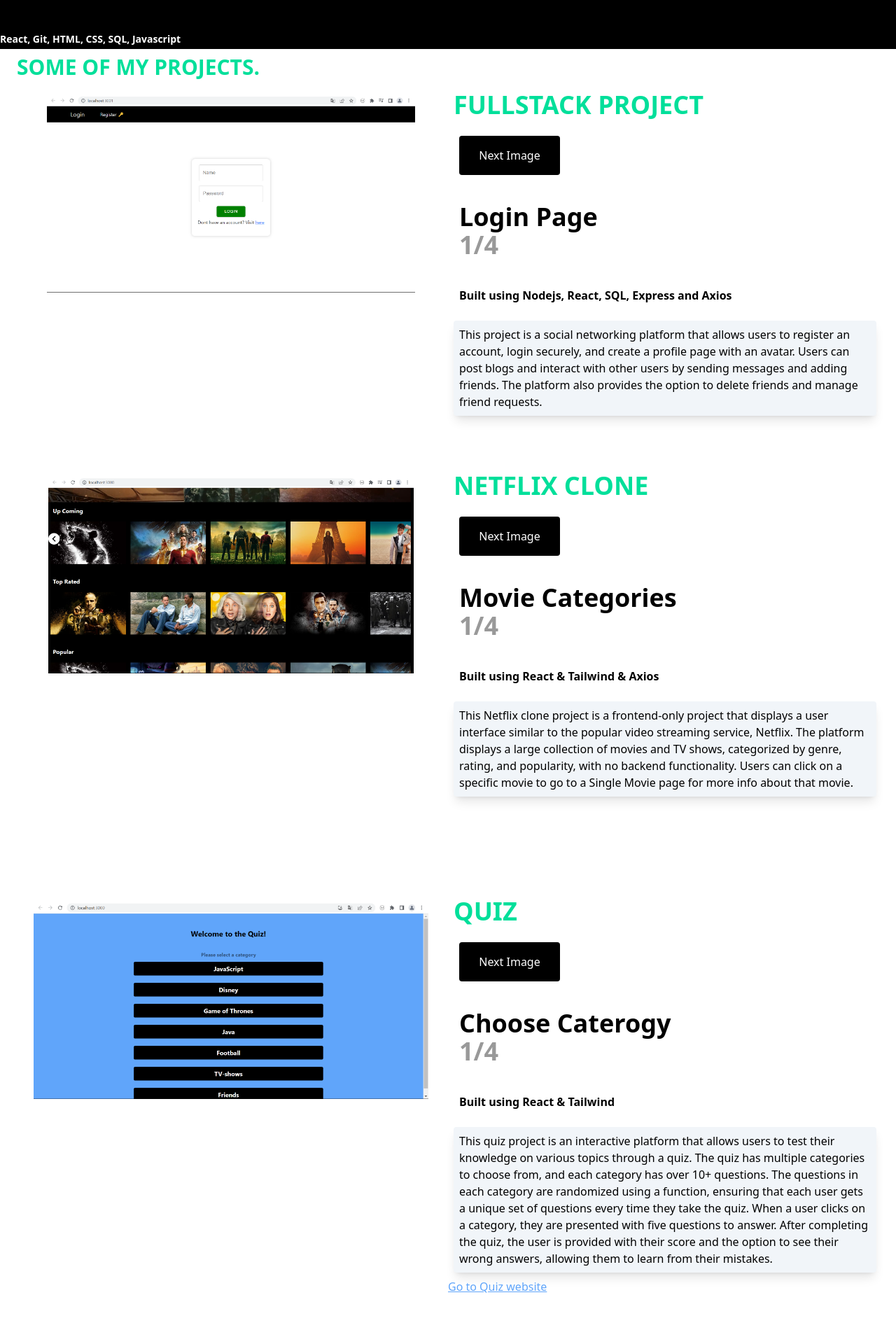
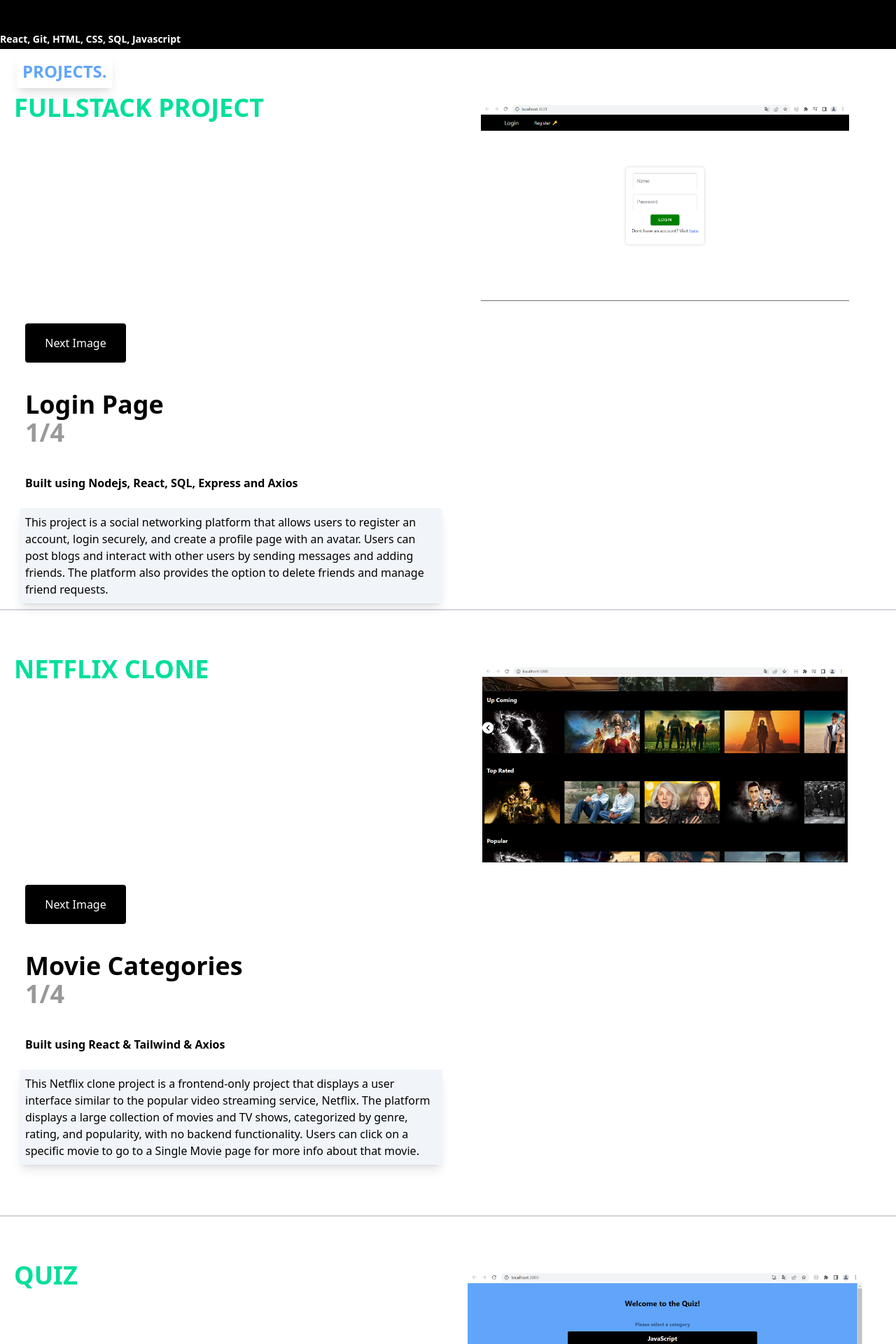
Before and after one commit to tollispa/Portfolio-WebApp, a React (Create React App) app: page / in a window 1280 px wide. Shown: the part 980-2900 px from the top of the page at 70% size. Built offline with nearby package versions, Linux system fonts and the light colour scheme.

Commit message:
styling fix on projects category

```diff
--- a/src/components/Projects.js
+++ b/src/components/Projects.js
@@ -147,16 +147,18 @@ const [h1Tag4, seth1Tag4] = useState("Easy Game Mode")
 
     return (
       <>
-        <div id ="projects"className="w-full bg-white py-0 px-4">
-          <h1 className="text-[#00df9a] font-bold p-2 uppercase text-3xl"> SOME OF MY PROJECTS.</h1>
+        <div id ="projects"className="w-full bg-white py-0 px-4 border-b-2 border-gray-300">
+          <h1 className="text-blue-400 shadow-lg inline-block rounded m-2 font-bold p-2 uppercase sm:text-2xl text-xl">PROJECTS.</h1>
+
           <div className="max-w-[1240px] mx-auto grid md:grid-cols-2">
+          <p className="text-[#00df9a] uppercase font-bold sm:text-4xl text-xl">
+                Fullstack project
+              </p>
             <img
             onClick={() => window.location.href='https://github.com/tollispa/Fullstack-App-with-React-SQL-Express'}
             style={{objectFit: "contain", maxHeight: "280px", minHeight:"280px", cursor: "pointer"}}className="block w-full h-full mx-auto my-4 rounded duration-500"src={slides[`${currentIndex}`].url} alt="/"/>
             <div className="flex flex-col justify-center">
-              <p className="text-[#00df9a] uppercase font-bold m-2 sm:text-4xl">
-                Fullstack project
-              </p>
+
               <button className="bg-black w-36 text-white rounded py-4 m-4" onClick={slideImage}>Next Image</button>
               <h1 className="md:text-4xl sm:text-2xl font-bold py-2 m-4">{h1Tag} <br/><span className="text-black/40">{currentIndex +1}/{total}</span></h1>
               <p className="m-4 font-bold">Built using Nodejs, React, SQL, Express and Axios</p>
@@ -167,16 +169,16 @@ const [h1Tag4, seth1Tag4] = useState("Easy Game Mode")
           </div>
 
       </div>
-      <div className="w-full bg-white py-16 px-4">
+      <div className="w-full bg-white py-16 px-4 border-b-2 border-gray-300">
           <div className="max-w-[1240px] mx-auto grid md:grid-cols-2">
+              <p className="text-[#00df9a] uppercase font-bold sm:text-4xl text-xl">
+               Netflix clone
+              </p>
             <img
             onClick={() => window.location.href="https://github.com/tollispa/Netflix-clone"}
             style={{objectFit: "contain", maxHeight: "280px", minHeight:"280px", cursor: "pointer"}}className="block w-full h-full mx-auto my-4 ease-in-out duration-500 transition"src={slides2[`${currentIndex2}`].url} alt="/"/>
 
             <div className="flex flex-col justify-center">
-              <p className="text-[#00df9a] uppercase font-bold m-2 sm:text-4xl">
-               Netflix clone
-              </p>
               <button className="bg-black w-36 text-white rounded py-4 m-4" onClick={slideImage2}>Next Image</button>
               <h1 className="md:text-4xl sm:text-2xl font-bold py-2 m-4">{h1Tag2} <br/><span className="text-black/40">{currentIndex2 +1}/{total2}</span></h1>
               <p className=" m-4 font-bold">Built using React & Tailwind & Axios</p>
@@ -187,16 +189,16 @@ const [h1Tag4, seth1Tag4] = useState("Easy Game Mode")
           </div>
 
       </div>
-      <div className="w-full bg-white py-16 px-4">
+      <div className="w-full bg-white py-16 px-4 border-b-2 border-gray-300">
           <div className="max-w-[1240px] mx-auto grid md:grid-cols-2">
+              <p className="text-[#00df9a] uppercase font-bold sm:text-4xl text-xl">
+              Quiz
+              </p>
             <img
             onClick={() => window.location.href="https://github.com/tollispa/javascript-quiz-app"}
             style={{objectFit: "contain", maxHeight: "280px", minHeight:"280px", cursor: "pointer"}}className="block w-full h-full mx-auto my-4 ease-in-out duration-500 transition"src={slides3[`${currentIndex3}`].url} alt="/"/>
 
             <div className="flex flex-col justify-center">
-              <p className="text-[#00df9a] uppercase font-bold m-2 sm:text-4xl">
-              Quiz
-              </p>
               <button className="bg-black w-36 text-white rounded py-4 m-4" onClick={slideImage3}>Next Image</button>
               <h1 className="md:text-4xl sm:text-2xl font-bold py-2 m-4">{h1Tag3} <br/><span className="text-black/40">{currentIndex3 +1}/{total3}</span></h1>
               <p className=" m-4 font-bold">Built using React & Tailwind</p>
@@ -215,14 +217,14 @@ When a user clicks on a category, they are presented with five questions to answ
       </div>
       <div className="w-full bg-white py-16 px-4">
           <div className="max-w-[1240px] mx-auto grid md:grid-cols-2">
+              <p className="text-[#00df9a] uppercase font-bold text-xl sm:text-4xl">
+              Picture Pairing Game
+              </p>
             <img
             onClick={() => window.location.href="https://github.com/tollispa/Pair-cards-game"}
             style={{objectFit: "contain", maxHeight: "280px", minHeight:"280px", cursor: "pointer"}}className="block w-full h-full mx-auto my-4 ease-in-out duration-500 transition"src={slides4[`${currentIndex4}`].url} alt="/"/>
 
             <div className="flex flex-col justify-center">
-              <p className="text-[#00df9a] uppercase font-bold m-2 sm:text-4xl">
-              Picture Pairing Game
-              </p>
               <button className="bg-black w-36 text-white rounded py-4 m-4" onClick={slideImage4}>Next Image</button>
               <h1 className="md:text-4xl sm:text-2xl font-bold py-2 m-4">{h1Tag4} <br/><span className="text-black/40">{currentIndex4 +1}/{total4}</span></h1>
               <p className=" m-4 font-bold">Built using React & Tailwind</p>
```
